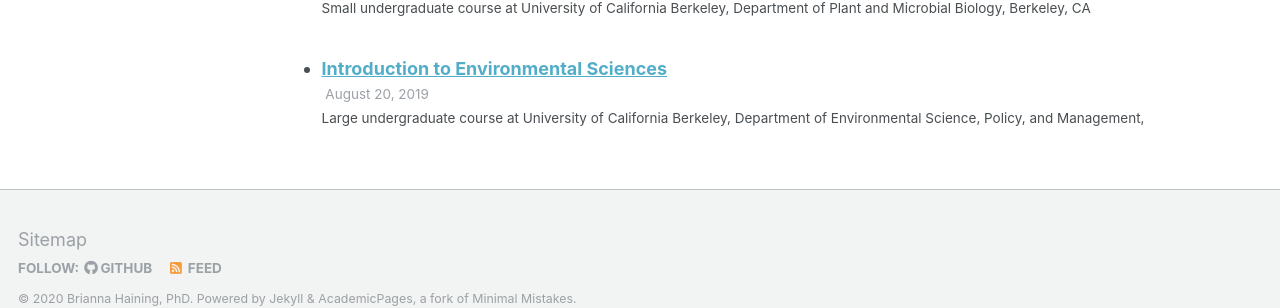
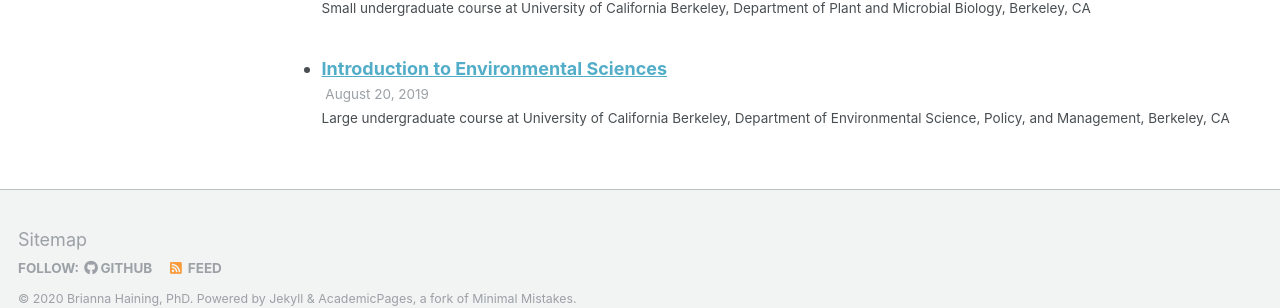
Before and after one commit to haining-b/haining-b.github.io, a Jekyll site: the page built from _pages/cv.md, in a window 1280 px wide and 900 px high, scrolled down 3332 px. Shown: the part 556-864 px from the top of the window. Built offline with Jekyll 4.4.1, drawn with Linux system fonts in a browser that asks for light colours.

Commit message:
Update 2019-Fall-Teaching.md

```diff
--- a/_teaching/2019-Fall-Teaching.md
+++ b/_teaching/2019-Fall-Teaching.md
@@ -5,6 +5,7 @@ collection: teaching
 type: "Large undergraduate course"
 permalink: /teaching/2019-Fall-teaching
 venue: "University of California Berkeley, Department of Environmental Science, Policy, and Management"
+location: "Berkeley, CA"
 date: 2019-08-20 - 2019-12-20
 
 ---
```
